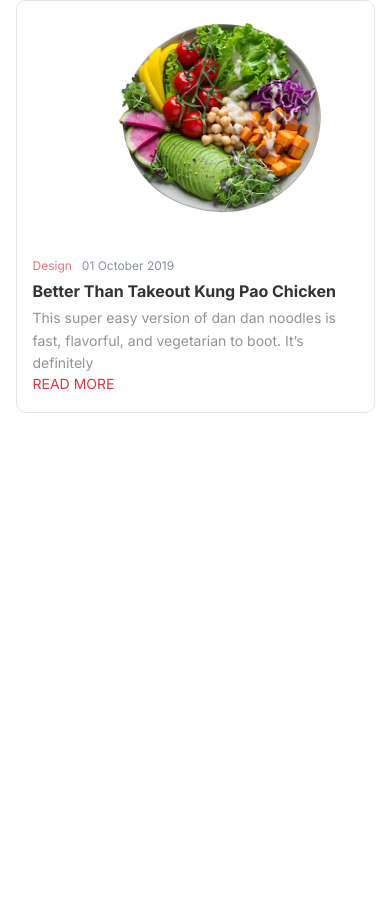
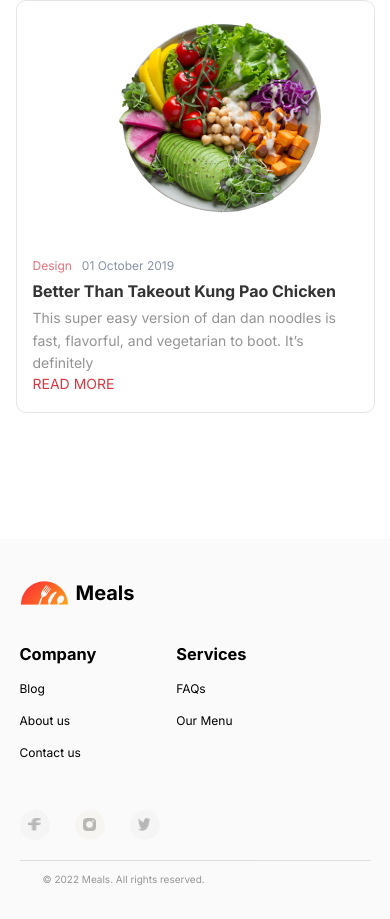
Before and after one commit to gregoryamaefule/BEZAO_Task, a plain HTML site: page Part_One/index.html in a window 390 px wide. Shown: the part 5662-6581 px from the top of the page. Before the commit the page ends 6201 px from the top, so only its background shows below. Drawn offline with Linux system fonts and the light colour scheme.

Commit message:
completed the footer section

```diff
--- a/Part_One/index.html
+++ b/Part_One/index.html
@@ -215,6 +215,41 @@
                 </div>
             </div>
         </section>
+        <footer>
+            <div class="footer">
+                <div class="meals">
+                    <p>
+                        <img src="assets/Logo.png" alt="">
+                        Meals
+                    </p>
+                </div>
+                <div class="comSer">
+                    <div class="company">
+                        <h3>Company</h3>
+                        <ul>
+                            <li>Blog</li>
+                            <li>About us</li>
+                            <li>Contact us</li>
+                        </ul>
+                    </div>
+                    <div class="services">
+                        <h3>Services</h3>
+                        <ul>
+                            <li>FAQs</li>
+                            <li>Our Menu</li>
+                        </ul>
+                    </div>
+                </div>
+                <div class="copyright">
+                    <span>© 2022 Meals. All rights reserved.</span>
+                    <ul>
+                        <li><a href="https://web.facebook.com/amaefule.tochukwug/" target="_blank"><img src="assets/facebookIcon.png" alt=""></a></li>
+                        <li><a href="https://www.linkedin.com/in/gregory-amaefule-547a7b225/" target="_blank"><img src="assets/iNSTAicon.png" alt=""></a></li>
+                        <li><a href="https://twitter.com/GregoryAmaefule" target="_blank"><img src="assets/twitterIcon.png" alt=""></a></li>
+                    </ul>
+                </div>
+            </div>
+        </footer>
     </main>
 </body>
 </html>
--- a/Part_One/styles.css
+++ b/Part_One/styles.css
@@ -680,3 +680,114 @@ a{
     line-height: 160%;
     color: #DA3743;
 }
+
+/* footer section */
+footer{
+    background-color: #FAFAFA;
+    padding: 10vh 0 4vh;
+}
+.footer{
+    width: 80vw;
+    margin: 0 auto;
+    display: grid;
+    grid-template-columns: 1fr 1fr;
+    gap: 20px;
+}
+.copyright{
+    grid-column: 1/3;
+    display: flex;
+    justify-content: space-between;
+    align-items: center;
+    border-top: 1px solid #B3B3B3;
+    mix-blend-mode: normal;
+    opacity: 0.4;
+    padding: 15px 0;
+}
+.copyright ul{
+    display: flex;
+    flex-basis: 160px;
+    justify-content: space-around;
+}
+.copyright span {
+    font-size: 10px;
+    line-height: 160%;
+}
+.comSer{
+    display: flex;
+    gap: 80px;
+}
+.company , .services{
+    font-size: 10px;
+    line-height: 160%;
+}
+.meals p{
+    display: flex;
+    align-items: flex-end;
+    gap: 8px;
+    font-weight: 700;
+}
+.comSer ul li{
+    margin: 13px 0;
+    font-size: 10px;
+    line-height: 160%;
+    font-weight: 400;
+}
+.copyright ul li {
+    border-radius: 50%;
+    background-color: #F3EEE4;
+    width: 30px;
+    height: 30px;
+    display: flex;
+    align-items: center;
+    justify-content: center;
+    opacity: 1;
+}
+.copyright ul li:nth-child(odd){
+    background: rgba(102, 102, 102, 0.08);
+}
+.copyright ul li a img{
+    width: 13px;
+    height: 13px;
+}
+
+@media (max-width:500px){
+    footer{
+        padding: 5vh 0 2vh;
+    }
+    .footer{
+        width: 90vw;
+    }
+    .copyright{
+        flex-direction: column;
+        align-items: flex-start;
+        border: none;
+    }
+    .copyright span{
+        order: 2;
+        margin-top: 20px;
+        display: block;
+        width: 100%;
+        padding: 10px 0 0 23px;
+        border-top: 1px solid #B3B3B3;
+    }
+    .copyright ul{
+        flex-basis: auto;
+        width: 140px;
+        order: 0;
+        justify-content: space-between;
+    }
+    .meals, .comSer{
+        grid-column: 1/3;
+    }
+    .meals{
+        font-size: 20px;
+        padding: 0 0 18px;
+    }
+    .company , .services{
+        font-size: 14px;
+        line-height: 160%;
+    }
+    .comSer ul li{
+        font-size: 12px;
+    }
+}
```
Also changed, not shown: Part_One/Assets/IG-icon.png (added), Part_One/Assets/facebookIcon.png (added), Part_One/Assets/iNSTAicon.png (added), Part_One/Assets/twitterIcon.png (added).
